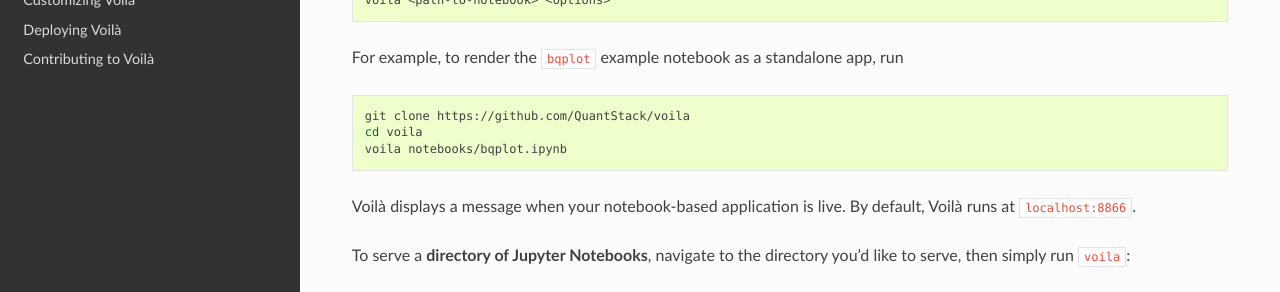
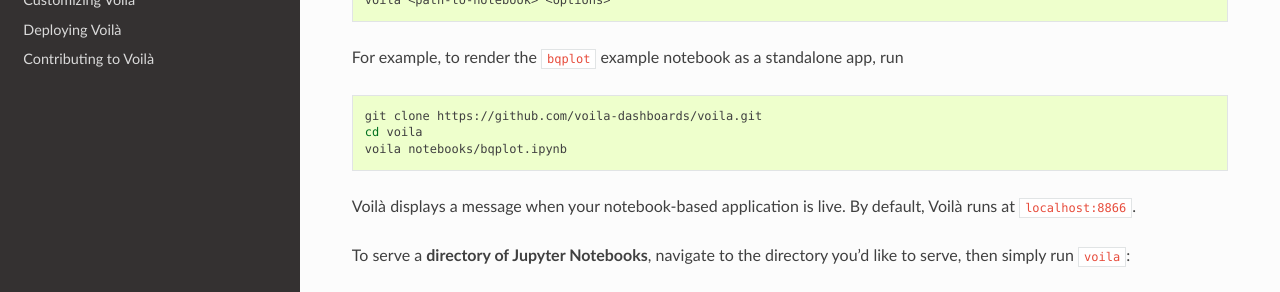
Before and after one commit to voila-dashboards/voila, a Sphinx documentation site: the page built from docs/source/using.rst, in a window 1280 px wide and 900 px high. Shown: the part 429-721 px from the top of the window. Built offline with Sphinx 7.4.7 and the Read the Docs theme 2.0.0, drawn with Linux system fonts in a browser that asks for light colours; some of the changed lines change nothing that is shown.

Commit message:
Small fix for user guide

```diff
--- a/docs/source/using.rst
+++ b/docs/source/using.rst
@@ -32,7 +32,7 @@
 
 .. code-block:: bash
 
-   git clone https://github.com/QuantStack/voila
+   git clone https://github.com/voila-dashboards/voila.git
    cd voila
    voila notebooks/bqplot.ipynb
 
```
